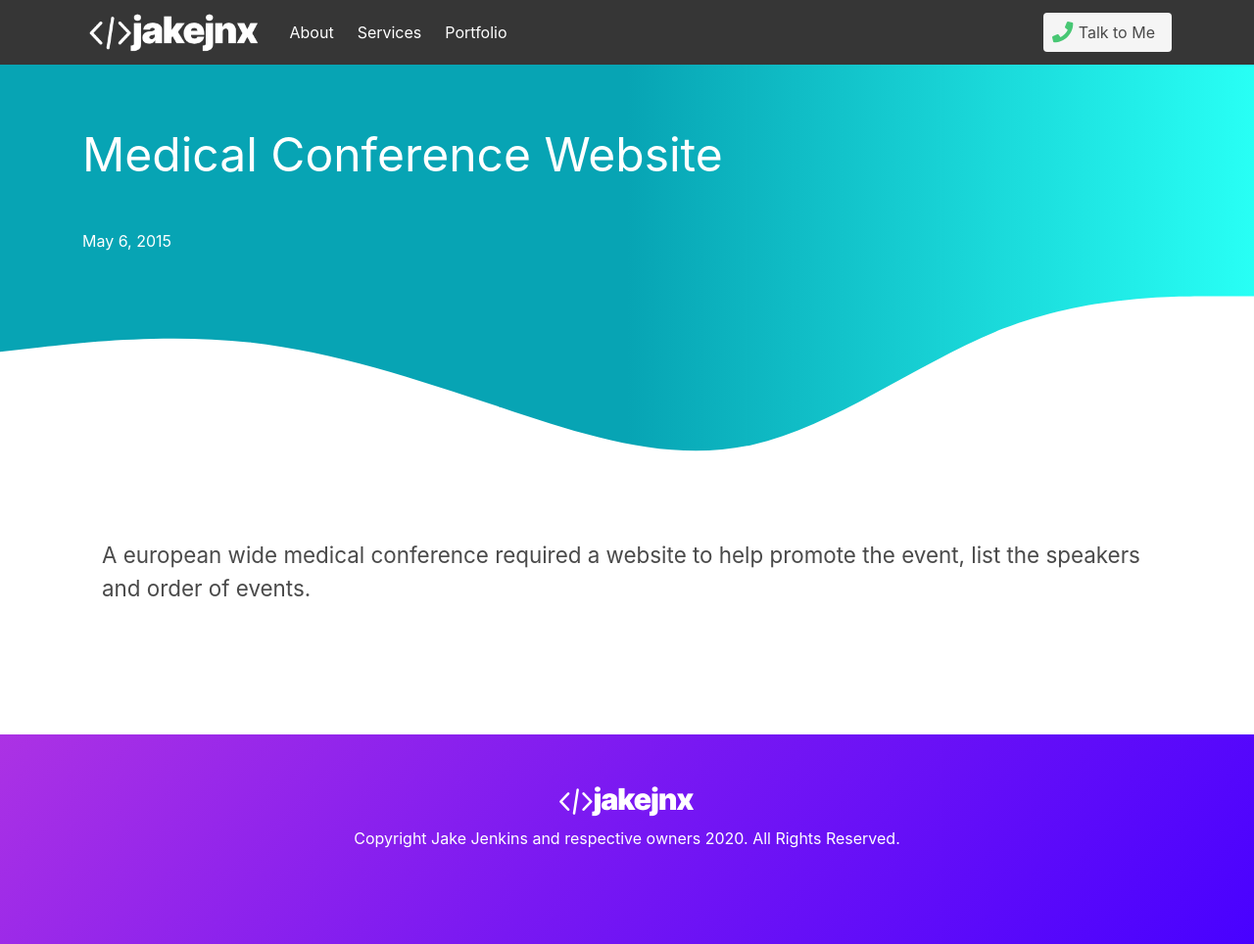
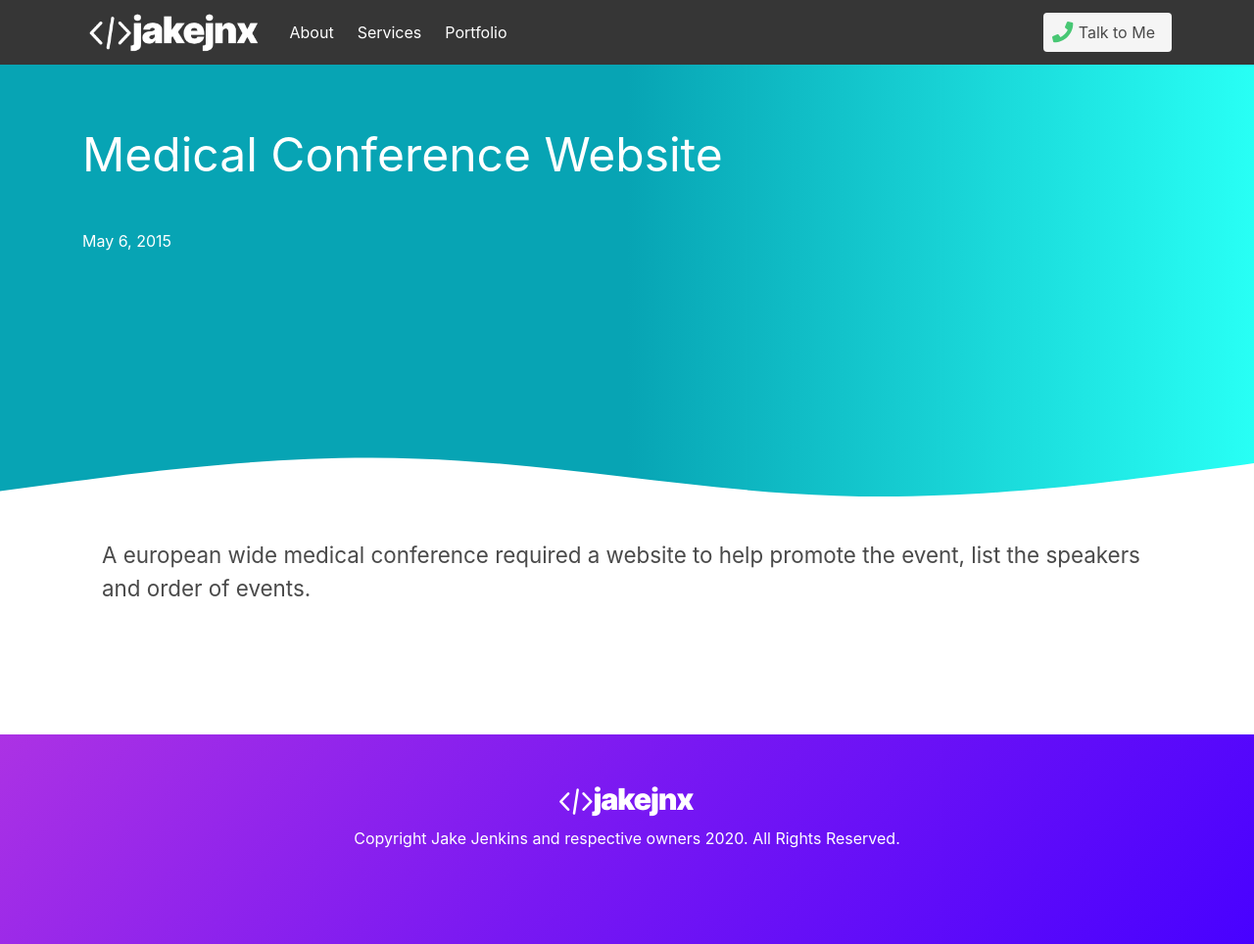
Before and after one commit to jake-jenkins/jjnx-bulma, a Jekyll site: the page built from _portfolio/medical-conference-website.md, in a window 1280 px wide. Shown: the whole page at 98% size. Built offline with Jekyll 4.4.1, drawn with Linux system fonts in a browser that asks for light colours; nearby versions of some CDN libraries.

Commit message:
Update portfolio.html

```diff
--- a/_layouts/portfolio.html
+++ b/_layouts/portfolio.html
@@ -42,7 +42,7 @@ layout: default
     </div></div>
 
 
-  <svg xmlns="http://www.w3.org/2000/svg" viewBox="0 0 1440 320"><path fill="#fff" fill-opacity="1" d="M0,96L48,90.7C96,85,192,75,288,85.3C384,96,480,128,576,160C672,192,768,224,864,202.7C960,181,1056,107,1152,69.3C1248,32,1344,32,1392,32L1440,32L1440,320L1392,320C1344,320,1248,320,1152,320C1056,320,960,320,864,320C768,320,672,320,576,320C480,320,384,320,288,320C192,320,96,320,48,320L0,320Z"></path></svg>
+    <svg xmlns="http://www.w3.org/2000/svg" viewBox="0 0 1440 320"><path fill="#fff" fill-opacity="1" d="M0,256L80,245.3C160,235,320,213,480,218.7C640,224,800,256,960,261.3C1120,267,1280,245,1360,234.7L1440,224L1440,320L1360,320C1280,320,1120,320,960,320C800,320,640,320,480,320C320,320,160,320,80,320L0,320Z"></path></svg>
   </div>
 
 <!-- end waves -->
```
